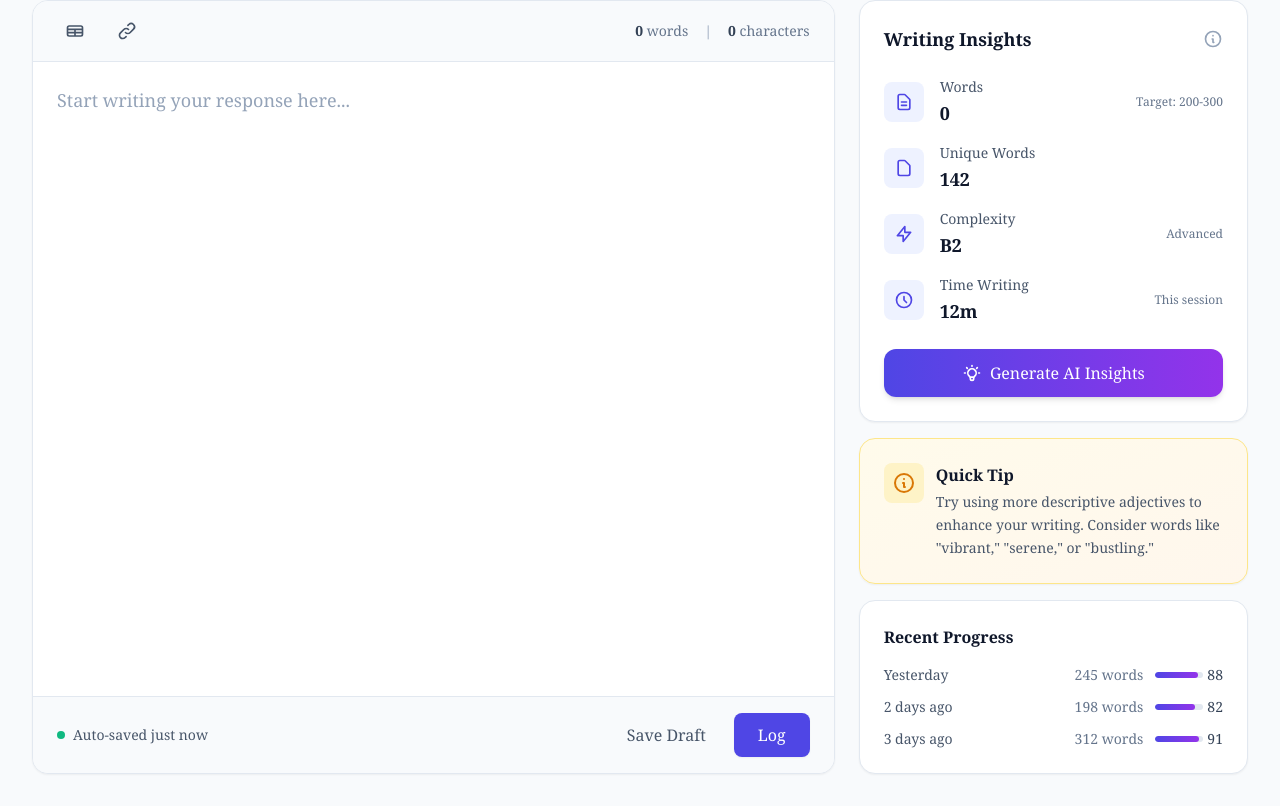
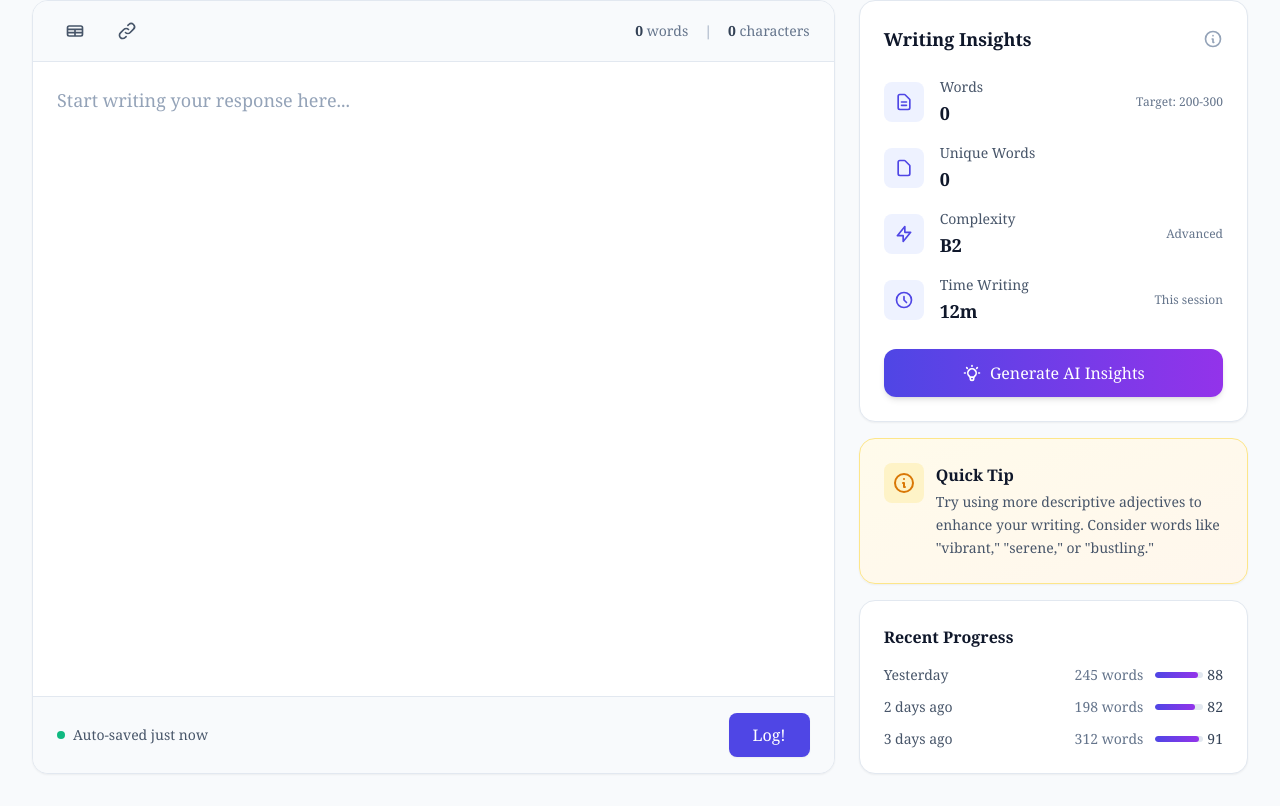
Before and after one commit to idqam/LangScribe-frontend, a Next.js app in the folder frontend/web/: page /write in a window 1280 px wide. Shown: the part 410-1216 px from the top of the page. Built offline with nearby package versions, Linux system fonts and the light colour scheme.

Commit message:
added unique word count

```diff
--- /dev/null
+++ b/frontend/web/app/store/TempAnStore.tsx
@@ -0,0 +1,30 @@
+import { create } from "zustand";
+import { immer } from "zustand/middleware/immer";
+
+interface TempAnState {
+  savedText: string;
+  wordCount: number;
+  charCount: number;
+
+  setSavedText: (text: string) => void;
+}
+
+export const useTempAnStore = create<TempAnState>()(
+  immer((set) => ({
+    savedText: "",
+    wordCount: 0,
+    charCount: 0,
+
+    setSavedText: (text) =>
+      set((state) => {
+        state.savedText = text;
+
+        const trimmed = text.trim();
+
+        state.charCount = text.length;
+        state.wordCount = trimmed ? trimmed.split(/\s+/).length : 0;
+        console.log("saving text");
+        console.log(state.savedText);
+      }),
+  }))
+);
--- a/frontend/web/components/analytics/InsightsPanel.tsx
+++ b/frontend/web/components/analytics/InsightsPanel.tsx
@@ -1,9 +1,20 @@
 "use client";
+import { useTempAnStore } from "@/app/store/TempAnStore";
 import { useWritingPadStore } from "@/app/store/WritingStore";
+import { useEffect, useState } from "react";
 
 export const InsightsPanel = () => {
   const { text, wordCount, charCount, sentenceCount, setText } =
     useWritingPadStore();
+  const { savedText } = useTempAnStore();
+  const uniqueWords = new Set(
+    savedText
+      .toLowerCase()
+      .replace(/[^\w\s]/g, "")
+      .split(/\s+/)
+      .filter(Boolean)
+  ).size;
+
   return (
     <div className="space-y-4">
       <div className="bg-white rounded-2xl border border-slate-200 shadow-sm p-6">
@@ -68,7 +79,7 @@ export const InsightsPanel = () => {
               </svg>
             }
             label="Unique Words"
-            value="142"
+            value={uniqueWords}
             subtext={""}
             // subtext="+8 from last entry"
             positive
--- /dev/null
+++ b/frontend/web/components/writing/LogButton.tsx
@@ -0,0 +1,22 @@
+import { useTempAnStore } from "@/app/store/TempAnStore";
+import { useWritingPadStore } from "@/app/store/WritingStore";
+import { Button } from "../ui/button";
+
+export const LogButton = () => {
+  const { text } = useWritingPadStore();
+  const { setSavedText } = useTempAnStore();
+
+  return (
+    <button
+      onClick={(e) => setSavedText(text)}
+      className="px-6 py-2.5 bg-indigo-600 text-white rounded-lg hover:bg-indigo-700 transition-colors font-medium shadow-sm hover:shadow-md flex items-center gap-2"
+    >
+      Log!
+    </button>
+  );
+};
+
+export const AnalyzeButton = () => {
+  const { savedText } = useTempAnStore();
+
+};
--- a/frontend/web/components/writing/WritingPad.tsx
+++ b/frontend/web/components/writing/WritingPad.tsx
@@ -1,5 +1,6 @@
 "use client";
 import { useWritingPadStore } from "@/app/store/WritingStore";
+import { LogButton } from "./LogButton";
 
 export const WritingPad = () => {
   const { text, wordCount, charCount, sentenceCount, setText } =
@@ -69,12 +70,8 @@ export const WritingPad = () => {
         </div>
 
         <div className="flex items-center gap-3">
-          <button className="px-4 py-2 text-slate-600 hover:text-slate-900 font-medium transition-colors">
-            Save Draft
-          </button>
-          <button className="px-6 py-2.5 bg-indigo-600 text-white rounded-lg hover:bg-indigo-700 transition-colors font-medium shadow-sm hover:shadow-md flex items-center gap-2">
-            Log
-          </button>
+
+          <LogButton />
         </div>
       </div>
     </div>
--- a/frontend/web/package.json
+++ b/frontend/web/package.json
@@ -18,6 +18,7 @@
     "@tiptap/starter-kit": "^2.1.13",
     "class-variance-authority": "^0.7.1",
     "clsx": "^2.1.1",
+    "compromise": "^14.14.4",
     "date-fns": "^3.0.0",
     "framer-motion": "^10.16.0",
     "immer": "^10.2.0",
```
Also changed, not shown: 1 other file (tests, documents, lock files or other folders).
